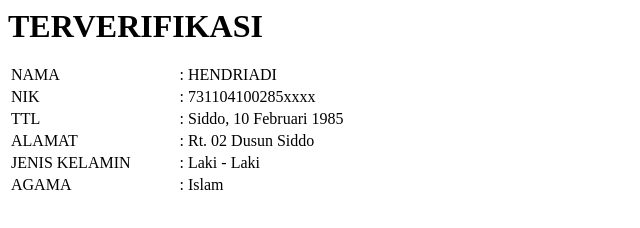
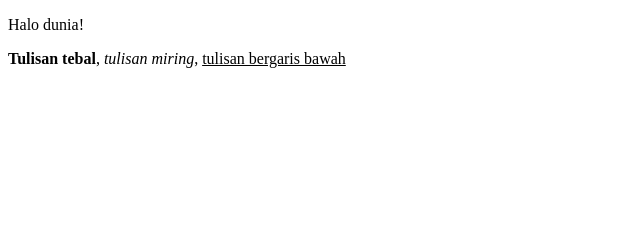
Before and after one commit to hendipatra/hendipatra.github.io, a plain HTML site: page index.html in a window 1280 px wide. Shown: the whole page, without its empty margins (0-640 px from the left). Drawn offline with Linux system fonts and the light colour scheme.

Commit message:
Update index.html

```diff
--- a/index.html
+++ b/index.html
@@ -1,36 +1,11 @@
-<!DOCTYPE html>
+<!DOCTYPE HTML>
 <html>
-<head>
-<title>Layanan Online Surat</title>
-</head>
-<body>
-<form action="#" style="width: 500px"class="posisi";>
+    <head>
+        <title>Selamat Datang HTML</title>
+    </head>
+    <body>
+        <p>Halo dunia!</p>
 
-<table style="width: 400px;">
-<body style="background-color:white"> </body>
-
-<font size="6px">
-<b>TERVERIFIKASI</b>
-</font>
-<br>
-
-<br>
-<tr>
-<td>NAMA</b></td><td>:	HENDRIADI</td>
-<tr>
-<td>NIK</b></td><td>:   731104100285xxxx</td>
-</tr>
-<tr>
-<td>TTL</b></td><td>:   Siddo, 10 Februari 1985</td>
-</tr>
-<tr>
-<td>ALAMAT</b></td><td>:   Rt. 02 Dusun Siddo</td>
-</tr>
-<tr>
-<td>JENIS KELAMIN</b></td><td>:   Laki - Laki</td>
-</tr>
-<tr>
-<td>AGAMA</b></td><td>:   Islam</td>
-</tr>
-</body>
+        <p><b>Tulisan tebal</b>, <i>tulisan miring</i>, <u>tulisan bergaris bawah</u></p>
+    </body>
 </html>
```
